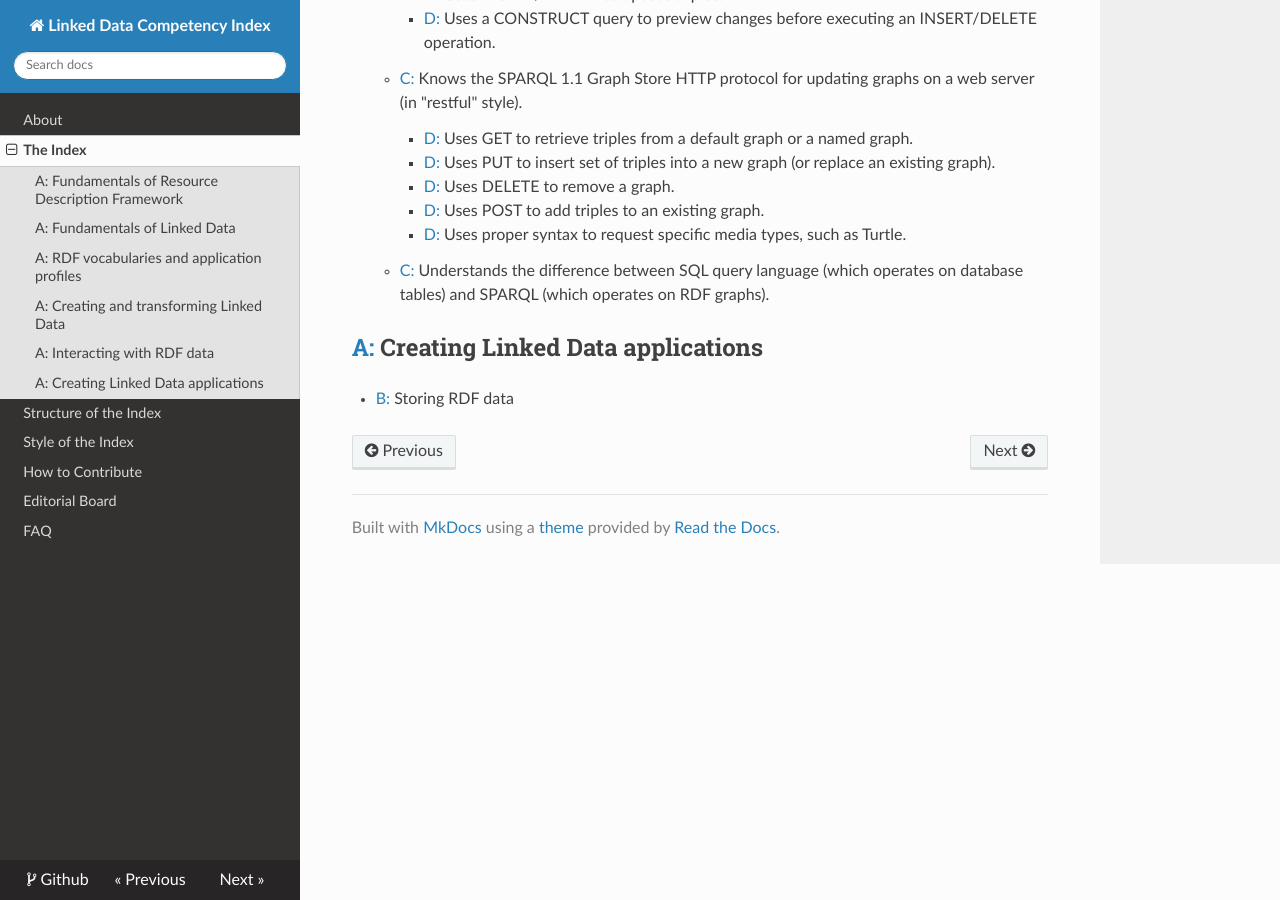
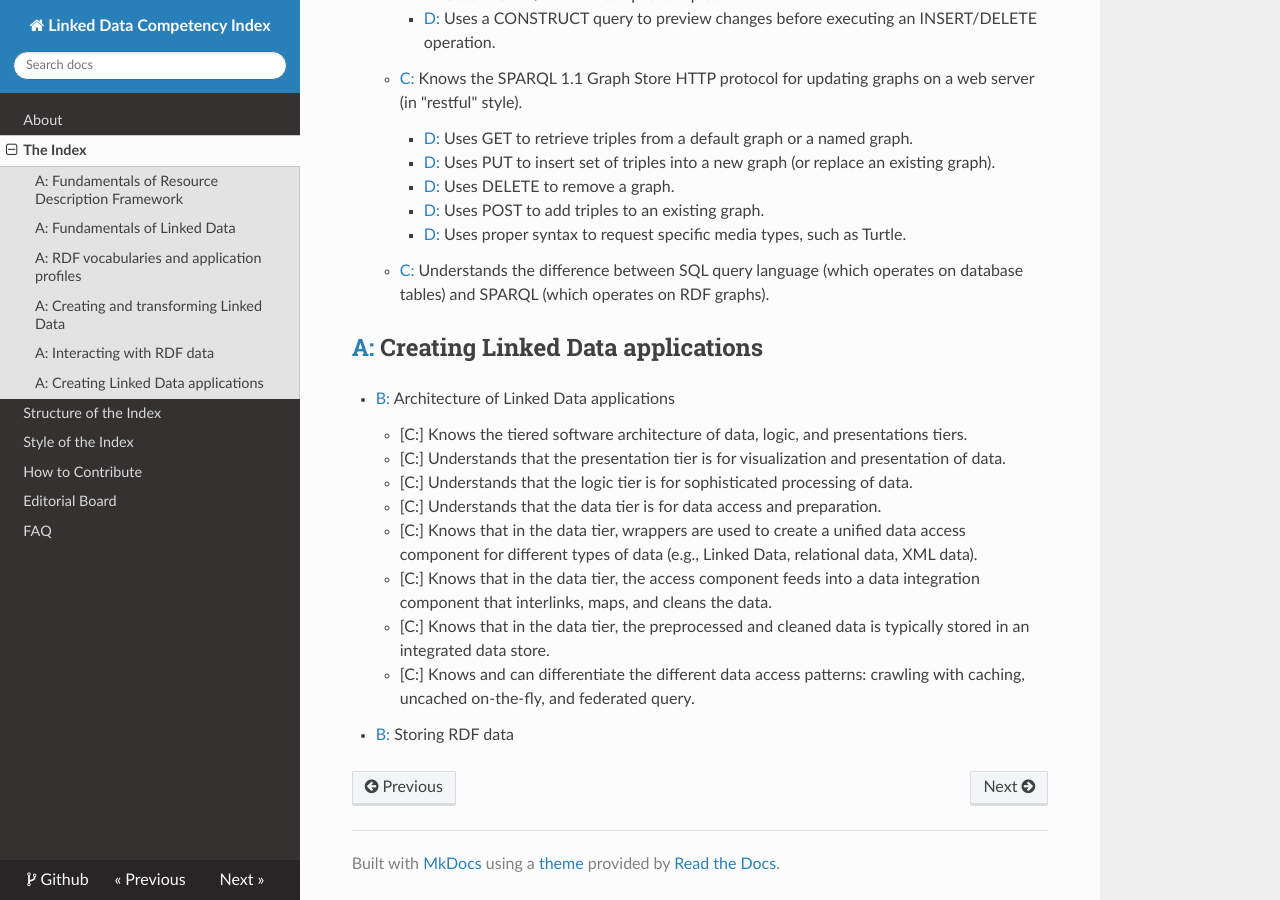
Before and after one commit to dcmi/ldci, an MkDocs documentation site: the page built from docs/D2695955.md, in a window 1280 px wide and 900 px high, scrolled down 8541 px. Built offline with MkDocs 1.6.1, drawn with Linux system fonts in a browser that asks for light colours; nearby versions of some CDN libraries; old or Windows-style settings are respelled for this version of MkDocs.

Commit message:
transcribed Magnus pull request (with light editing)

```diff
--- a/docs/D2695955.md
+++ b/docs/D2695955.md
@@ -224,4 +224,13 @@ Note: Hover over a code to see its URI.  Click on a code to visit its full defin
     * [C:](http://asn.desire2learn.com/resources/S2709930) Understands the difference between SQL query language (which operates on database tables) and SPARQL (which operates on RDF graphs).
 
 ## [A:](http://asn.desire2learn.com/resources/S2696024) Creating Linked Data applications
+* [B:](http://asn.desire2learn.com/resources/S2696092) Architecture of Linked Data applications
+    * [C:] Knows the tiered software architecture of data, logic, and presentations tiers.
+    * [C:] Understands that the presentation tier is for visualization and presentation of data.
+    * [C:] Understands that the logic tier is for sophisticated processing of data.
+    * [C:] Understands that the data tier is for data access and preparation.
+    * [C:] Knows that in the data tier, wrappers are used to create a unified data access component for different types of data (e.g., Linked Data, relational data, XML data).
+    * [C:] Knows that in the data tier, the access component feeds into a data integration component that interlinks, maps, and cleans the data.
+    * [C:] Knows that in the data tier, the preprocessed and cleaned data is typically stored in an integrated data store.
+    * [C:] Knows and can differentiate the different data access patterns: crawling with caching, uncached on-the-fly, and federated query.
 * [B:](http://asn.desire2learn.com/resources/S2696092) Storing RDF data
```
